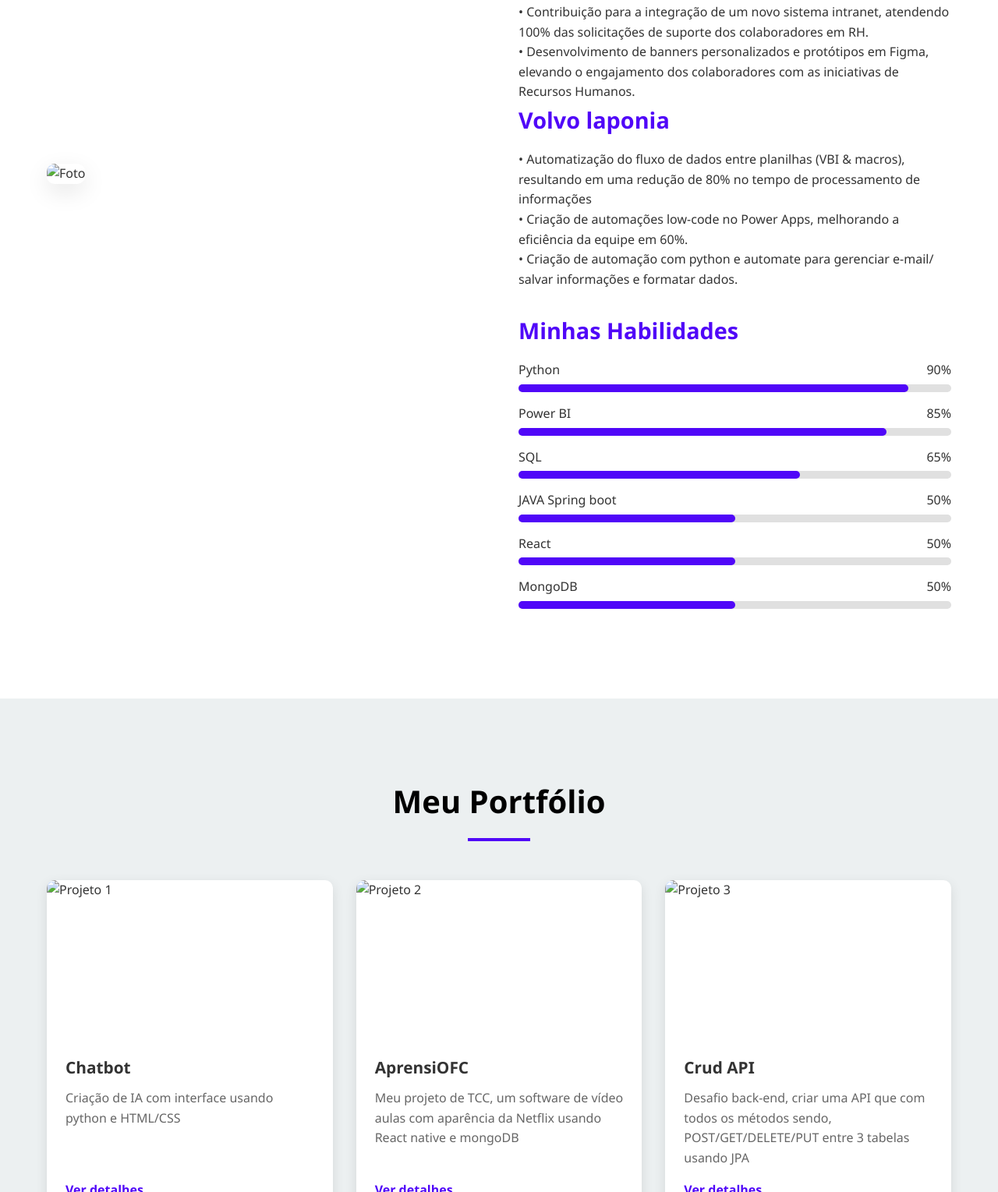
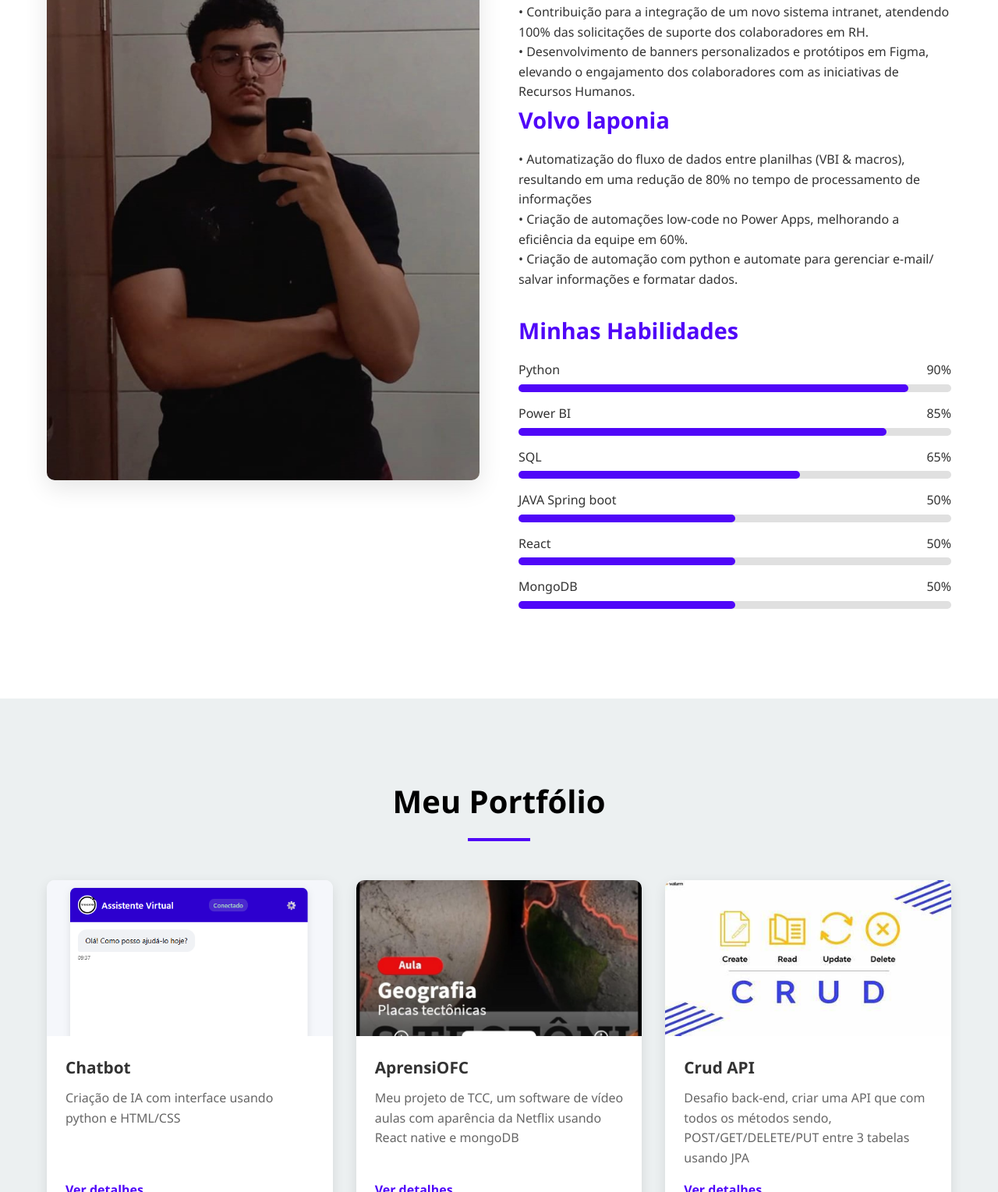
Before and after one commit to FelipeHondei/Portifolio, a plain HTML site: page index.html in a window 1280 px wide. Shown: the part 1353-2882 px from the top of the page at 78% size. Drawn offline with Linux system fonts and the light colour scheme; the site is published under a folder, as on GitHub Pages, so addresses that start at the root find nothing; a script that the page names is missing.

Commit message:
third commit

```diff
--- a/index.html
+++ b/index.html
@@ -45,7 +45,7 @@
             <h2>Sobre Mim</h2>
             <div class="about-content">
                 <div class="about-image">
-                    <img src="/images/Foto.jpeg" alt="Foto">
+                    <img src="images/Foto.jpeg" alt="Foto">
                 </div>
                 <div class="about-text">
                     <h3>Quem sou eu?</h3>
@@ -130,7 +130,7 @@
                 <!-- Portfolio Item 1 -->
                 <div class="portfolio-item">
                     <div class="portfolio-img">
-                        <img src="/images/Chatbot.png" alt="Projeto 1">
+                        <img src="images/Chatbot.png" alt="Projeto 1">
                     </div>
                     <div class="portfolio-content">
                         <h3>Chatbot</h3>
@@ -142,7 +142,7 @@
                 <!-- Portfolio Item 2 -->
                 <div class="portfolio-item">
                     <div class="portfolio-img">
-                        <img src="/images/AprensiOFC.jpeg" alt="Projeto 2">
+                        <img src="images/AprensiOFC.jpeg" alt="Projeto 2">
                     </div>
                     <div class="portfolio-content">
                         <h3>AprensiOFC</h3>
@@ -154,7 +154,7 @@
                 <!-- Portfolio Item 3 -->
                 <div class="portfolio-item">
                     <div class="portfolio-img">
-                        <img src="/images/CRUD.jpg" alt="Projeto 3">
+                        <img src="images/CRUD.jpg" alt="Projeto 3">
                     </div>
                     <div class="portfolio-content">
                         <h3>Crud API</h3>
```
